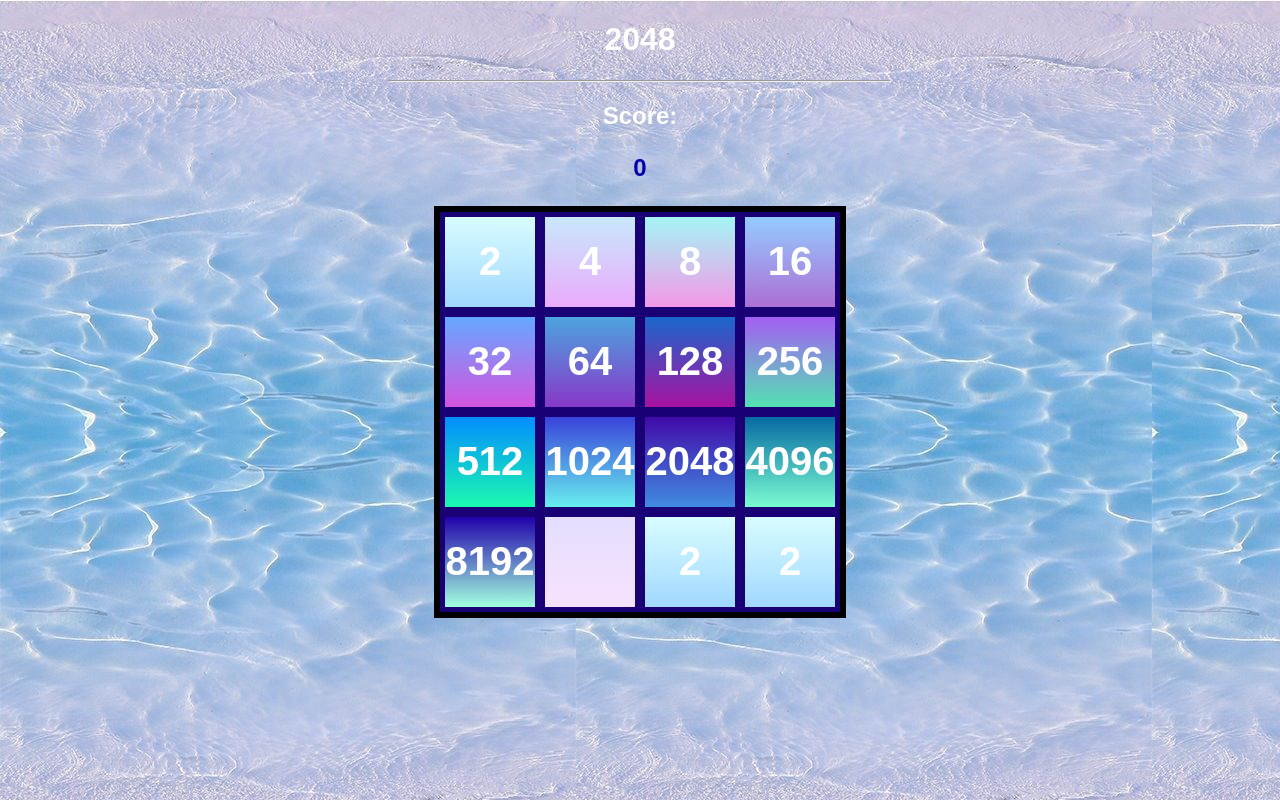
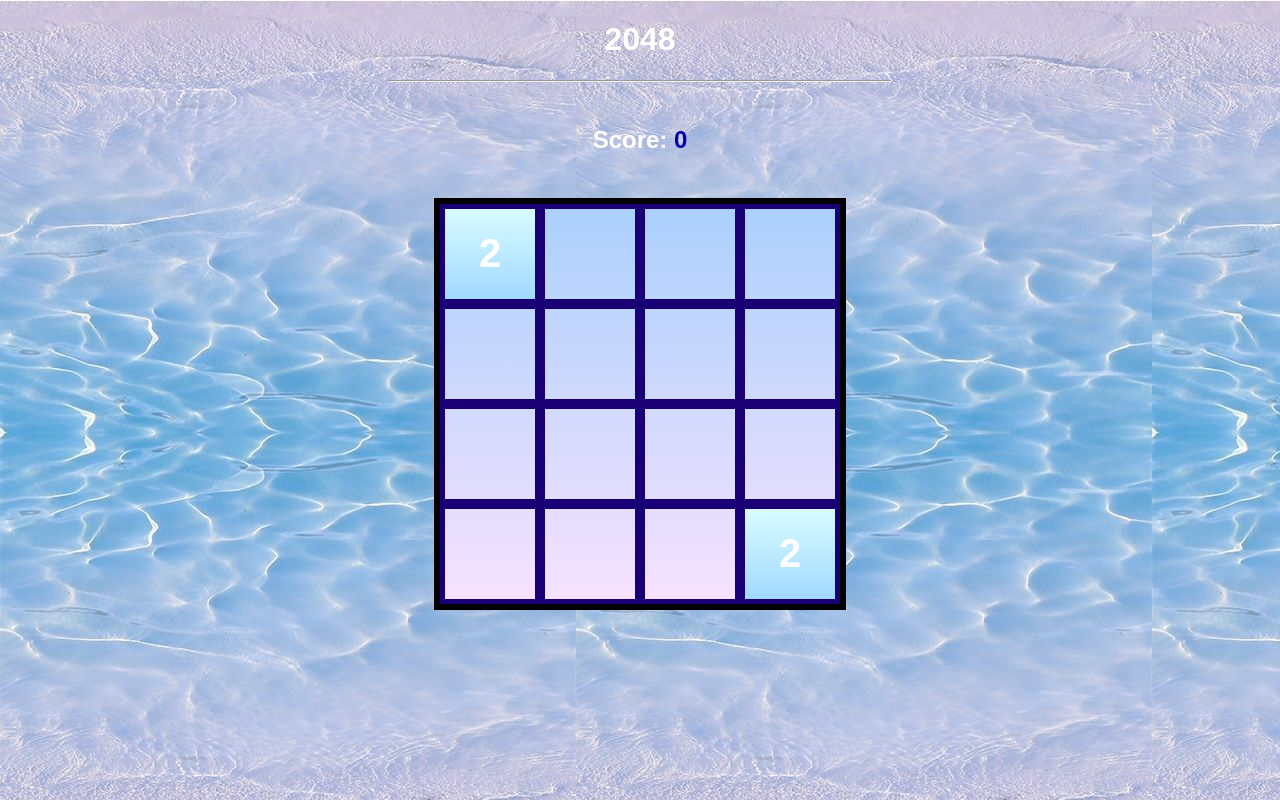
Before and after one commit to CDHSpaceDust/HB_APP, a plain HTML site: page 2048_MINE/2048.html in a window 1280 px wide. Drawn offline with Linux system fonts and the light colour scheme.

Commit message:
wed Class

```diff
--- a/2048_MINE/2048.css
+++ b/2048_MINE/2048.css
@@ -11,6 +11,7 @@ h2 {
     color: white;
 }
 p {
+    display: inline-block;
     color: #0300ad;
 }
 hr {
--- a/2048_MINE/2048.js
+++ b/2048_MINE/2048.js
@@ -8,19 +8,19 @@ window.onload = function() {
 }
 
 function setGame() {
+    // board = [
+    //     [2, 4, 8, 16],
+    //    [32, 64, 128, 256],
+    //    [512, 1024, 2048, 4096],
+    //    [8192, 0, 0, 0]
+    // ];
+
     board = [
-        [2, 4, 8, 16],
-       [32, 64, 128, 256],
-       [512, 1024, 2048, 4096],
-       [8192, 0, 0, 0]
-    ];
-
-    // board = [
-    //     [0, 0, 0, 0],
-    //     [0, 0, 0, 0],
-    //     [0, 0, 0, 0],
-    //     [0, 0, 0, 0]
-    // ]
+        [0, 0, 0, 0],
+        [0, 0, 0, 0],
+        [0, 0, 0, 0],
+        [0, 0, 0, 0]
+    ]
 
     for (let r = 0; r < rows; r++) {
         for (let c = 0; c < columns; c++) {
```
